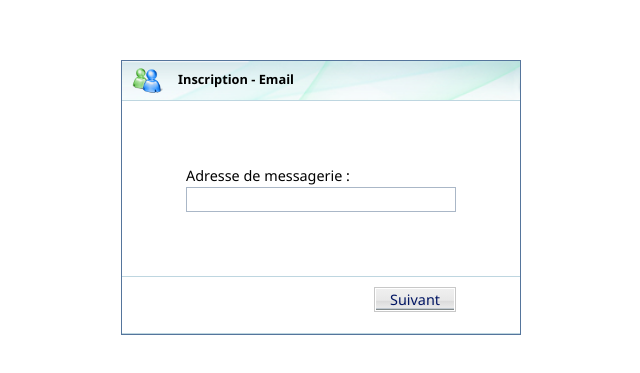
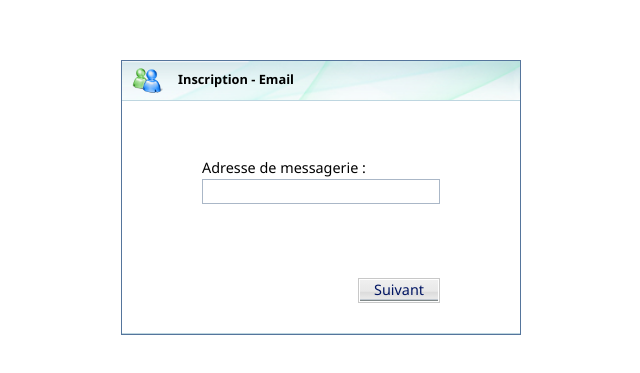
Before and after one commit to david-mi/MSN_Reborn, a React (Vite) app: page /register in a window 1280 px wide. Shown: the part 203-576 px from the top of the page, without its empty margins (319-959 px from the left). Built offline with nearby package versions, Linux system fonts and the light colour scheme; no server answers.

Commit message:
refacto: add div wrapper around label/inputs/small to ease styling, add some style modifications to formLayout

```diff
--- a/src/Components/Register/EmailForm/EmailForm.tsx
+++ b/src/Components/Register/EmailForm/EmailForm.tsx
@@ -44,6 +44,7 @@ function EmailForm() {
 
   return (
     <FormLayout onSubmit={handleSubmit(onSubmit)}>
+      <div>
         <label htmlFor="email">Adresse de messagerie :</label>
         <input
           id="email"
@@ -51,7 +52,7 @@ function EmailForm() {
           {...register("email", { validate: handleInputValidation })}
         />
         <small data-testid="register-email-error">{errors.email?.message}</small>
-      <hr />
+      </div>
       <Button
         title="Suivant"
         theme="monochrome"
--- a/src/Components/Register/PasswordForm/PasswordForm.tsx
+++ b/src/Components/Register/PasswordForm/PasswordForm.tsx
@@ -27,6 +27,7 @@ function PasswordForm() {
 
   return (
     <FormLayout onSubmit={handleSubmit(onSubmit)}>
+      <div>
         <label htmlFor="password">Mot de passe :</label>
         <input
           id="password"
@@ -37,6 +38,8 @@ function PasswordForm() {
           })}
         />
         <small data-testid="register-password-error">{errors.password?.message}</small>
+      </div>
+      <div>
         <label htmlFor="password-confirm">Confirmer mot de passe :</label>
         <input
           id="password-confirm"
@@ -47,8 +50,8 @@ function PasswordForm() {
           })}
         />
         <small data-testid="register-password-confirm-error">{errors.passwordConfirm?.message}</small>
-      <hr />
-      <small data-testid="register-password-submit-error">{submitError}</small>
+      </div>
+      <div>
         <Button
           title="Suivant"
           theme="monochrome"
@@ -56,6 +59,8 @@ function PasswordForm() {
           data-testid="register-password-submit-button"
           disabled={preventFormSubmit}
         />
+        <small data-testid="register-password-submit-error">{submitError}</small>
+      </div>
     </FormLayout>
   )
 }
--- a/src/Components/Register/ProfileForm/ProfileForm.tsx
+++ b/src/Components/Register/ProfileForm/ProfileForm.tsx
@@ -30,6 +30,7 @@ function ProfileForm(props: Props) {
     <FormProvider {...useFormRef} >
       <FormLayout onSubmit={handleSubmit(onSubmit)} {...props}>
         <SelectAvatar />
+        <div>
           <label htmlFor="username">Pseudo :</label>
           <input
             id="username"
@@ -38,7 +39,7 @@ function ProfileForm(props: Props) {
             {...register("username", { validate: ProfileValidation.validateUsername })}
           />
           <small data-testid="register-profile-username-error">{errors.username?.message}</small>
-        <hr />
+        </div>
         <Button
           title="Suivant"
           theme="monochrome"
--- a/src/Components/Register/ProfileForm/SelectAvatar/SelectAvatar.tsx
+++ b/src/Components/Register/ProfileForm/SelectAvatar/SelectAvatar.tsx
@@ -39,16 +39,14 @@ function SelectAvatar() {
   }, [getDefaultAvatarsStatus])
 
   return (
-    <>
     <div className={styles.selectAvatar}>
       <AddOrPreview />
       <DefaultAvatars
         picturesComponents={picturesComponents}
         loadNextPicture={loadNextPicture}
       />
+      <small>{errors.avatarSrc?.message}</small>
     </div >
-      <small>{errors.avatarSrc?.message}</small>
-    </>
   )
 }
 
--- a/src/Components/Shared/FormLayout/formLayout.module.css
+++ b/src/Components/Shared/FormLayout/formLayout.module.css
@@ -5,22 +5,21 @@
   flex-direction: column;
   --gap: 30px;
   --error-min-height: 20px;
+  --padding-inline-form: clamp(0.5rem, 15vw - 3vmax, 5rem);
+  padding-inline: var(--padding-inline-form);
+  padding-block: var(--gap);
+  background-color: white;
   gap: var(--gap);
-  padding-top: var(--error-min-height);
-  margin-top: var(--gap);
-  padding-inline: var(--padding-inline-form);
-  background-color: white;
   justify-content: center;
   border-bottom: solid 1px var(--separators-clr);
 }
 
-.form label {
-  margin-bottom: calc(var(--gap) * -1);
-  font-size: clamp(0.9rem, 1rem - 0.2vw, 1rem);
+.form > :first-child {
+  margin-top: auto;
 }
 
-.form label:first-child {
-  margin-top: auto;
+.form label {
+  font-size: clamp(0.9rem, 1rem - 0.2vw, 1rem);
 }
 
 .form input {
@@ -28,6 +27,7 @@
   height: clamp(25px, 35px - 1.5vw, 30px);
   padding-inline: 5px;
   font-size: 0.9rem;
+  width: 100%;
 }
 
 .form input:focus {
@@ -35,31 +35,21 @@
 }
 
 .form small {
+  display: block;
   color: red;
-  margin-top: calc(var(--gap) * -1);
   font-style: italic;
   font-size: clamp(0.8rem, 0.9rem - 0.2vw, 0.9rem);
   min-height: var(--error-min-height)
 }
 
-.form small[data-testid*="submit-error"] {
-  margin-top: 5px;
-  margin-bottom: calc(var(--gap) * -1);
-  text-align: center;
+.form > button:last-child {
+  margin-top: auto;
+  align-self: flex-end;
+  width: auto;
 }
 
-.form hr {
-  margin-top: auto;
-  background-color: var(--separators-clr);
-  height: 1px;
-  border: none;
-  margin-bottom: calc(var(--gap) * -1);
-  margin-inline: calc(var(--padding-inline-form) * -1);
+.form > div:last-child {
+  display: flex;
+  flex-direction: column;
+  align-items: flex-end;
 }
-
-.form > button:last-of-type {
-  align-self: flex-end;
-  margin-block: 10px;
-  width: auto;
-  margin-bottom: var(--error-min-height);
-}
--- a/src/Components/Shared/ModaleLayout/modaleLayout.module.css
+++ b/src/Components/Shared/ModaleLayout/modaleLayout.module.css
@@ -5,7 +5,6 @@
   max-width: 400px;
   width: 100%;
   border: solid 1px #55759C;
-  --padding-inline-form: clamp(0.5rem, 15vw - 3vmax, 4rem);
   --separators-clr: #BED6E0;
 }
 
```
Lines whose indentation alone changed are shown as unchanged.
